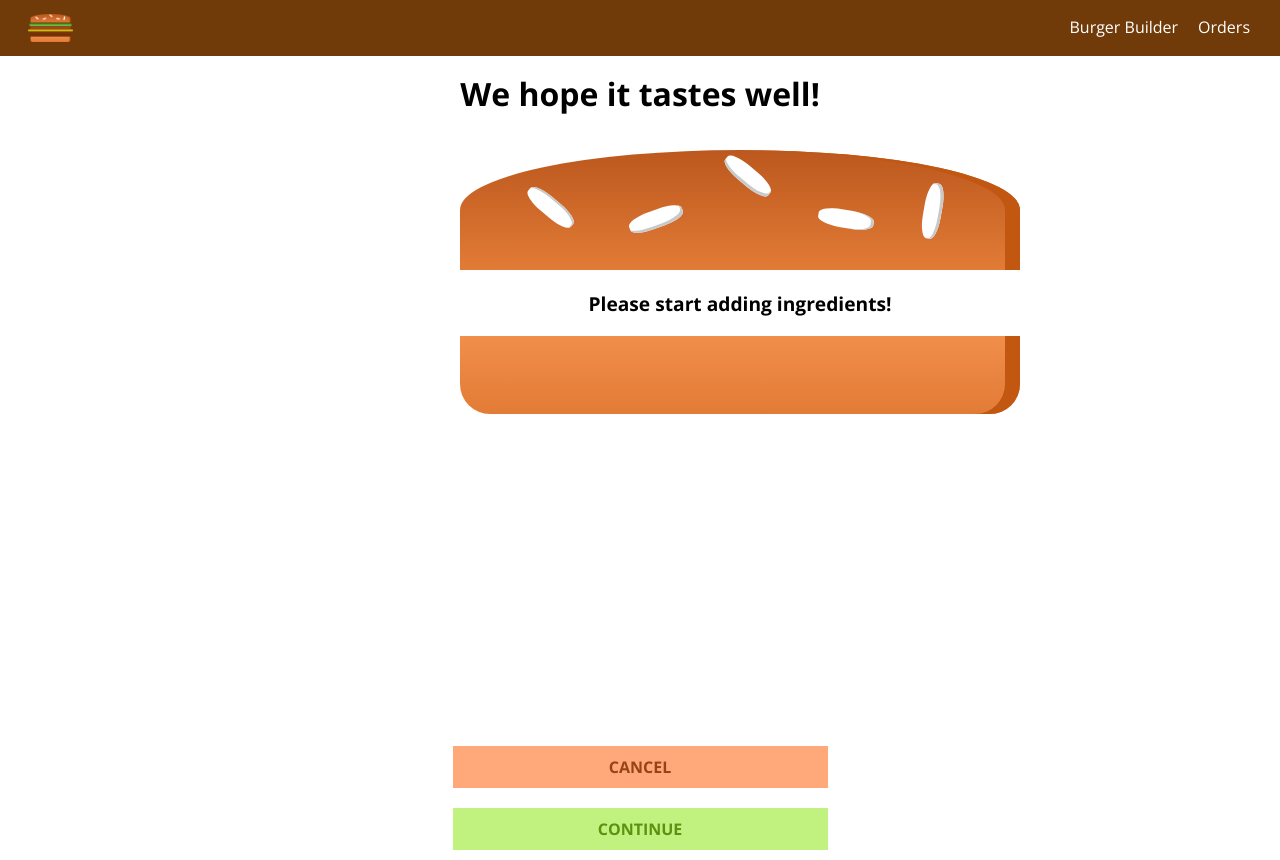
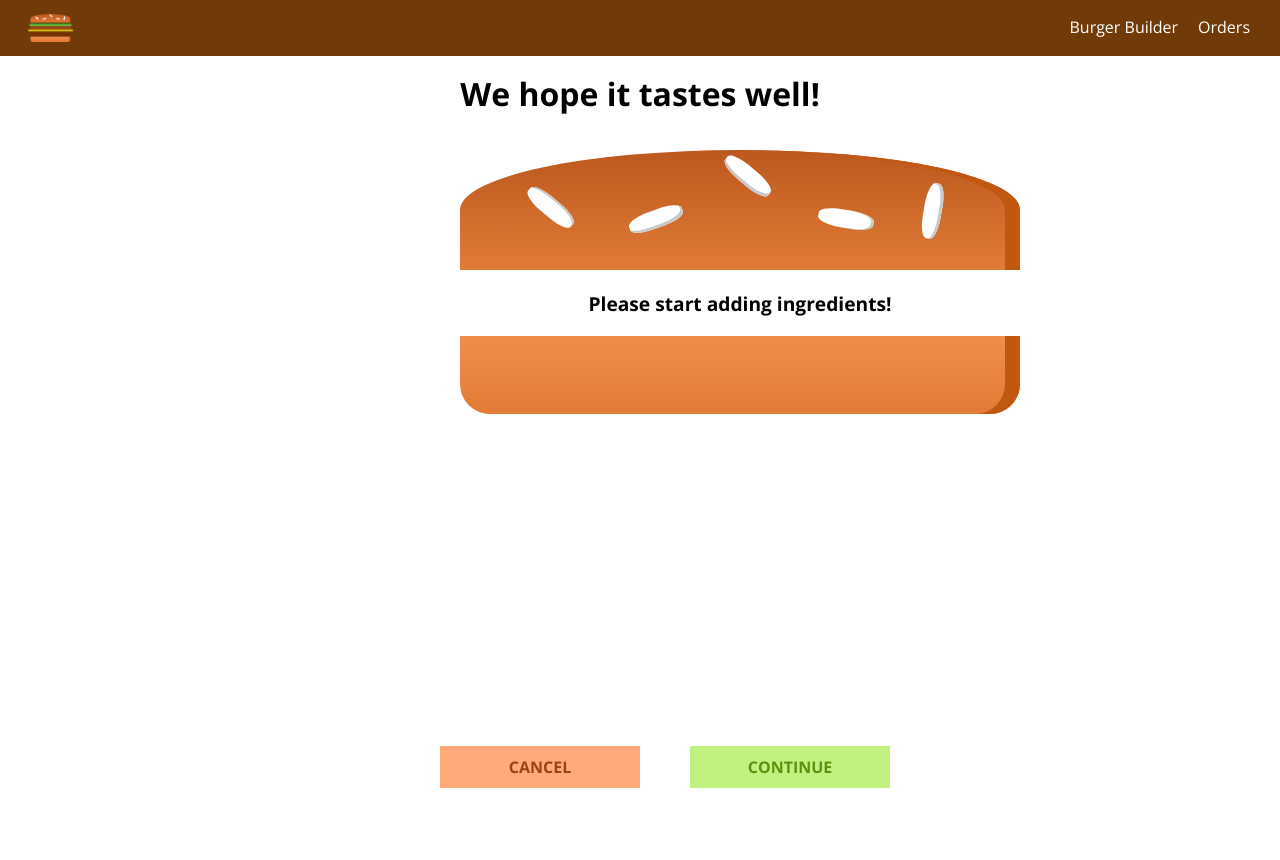
Before and after one commit to papawlo/burger-builder-app, a React app: page /checkout in a window 1280 px wide. After the commit the page ends 800 px from the top, so only its background shows below. Built offline with nearby package versions, Linux system fonts and the light colour scheme.

Commit message:
Beaulti button

```diff
--- a/src/components/UI/Button/Button.css
+++ b/src/components/UI/Button/Button.css
@@ -1,5 +1,5 @@
 .Button {
-    width: min(75%, 600px);
+    width: min(100%, 400px);
     background-color: transparent;
     border: none;
     color: white;
@@ -12,10 +12,7 @@
     box-sizing: border-box;
 }
 
-/* .Button:first-of-type {
-    margin-left: 0;
-    padding-left: 0;
-} */
+
 
 .Button:disabled {
     background-color: #cecece;
@@ -32,3 +29,13 @@
     color: hsl(21, 73%, 34%);
     background-color: hsl(21, 100%, 74%);
 }
+
+@media only screen and (min-width: 600px) {
+    .Button {
+        width: min(40%, 300px);
+    }
+
+    .Button:last-of-type {
+        float: right;
+    }
+}
```
